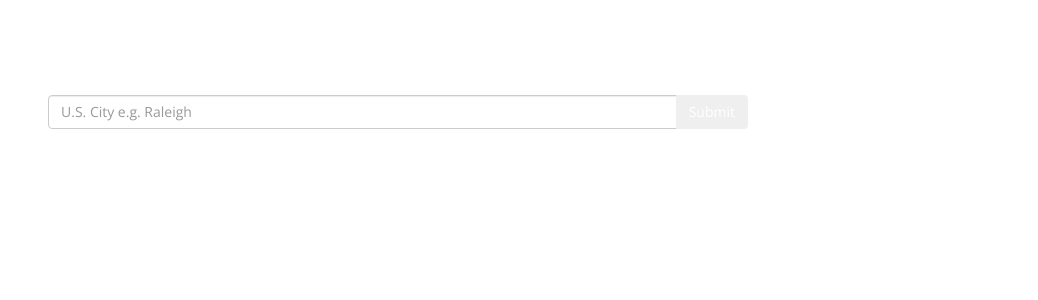
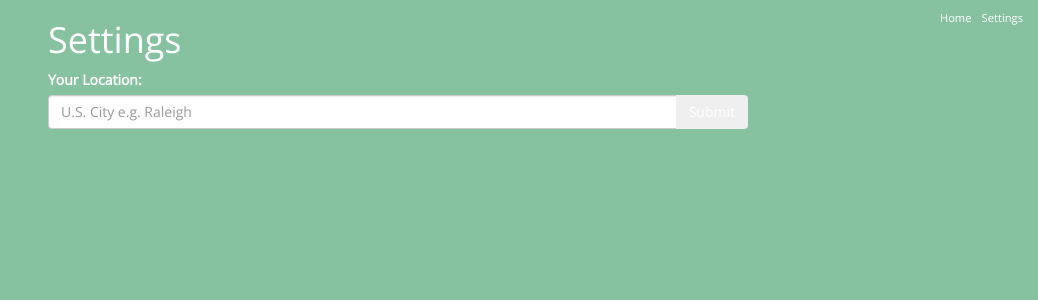
Before and after one commit to dlchung/goodwalks, a React (Create React App) app: page /settings in a window 1280 px wide. Shown: the top 300 px of the page, without its empty margins (242-1280 px from the left). Built offline with nearby package versions, Linux system fonts and the light colour scheme.

Commit message:
fixed background mood color changing

```diff
--- a/src/App.js
+++ b/src/App.js
@@ -1,8 +1,10 @@
 import React, { Component } from 'react';
 import { Link } from 'react-router';
+import { moodColor } from './components/good_day';
 
 export default class App extends Component {
   render() {
+    moodColor("great");
     return (
       <div>
         <div className="nav">
--- a/src/components/good_day.js
+++ b/src/components/good_day.js
@@ -1,35 +1,71 @@
-import React from 'react';
+import React, { Component } from 'react';
 
-export default (props) => {
-  const temp = props.currentTemp;
-  const lowTemp = 50;
-  const highTemp = 85;
+export function moodColor(mood) {
+  var currentMood = "";
   const great = "great-weather";
   const hot = "hot-weather";
   const cold = "cold-weather";
-  var walkStatus = "";
-  var mood = "";
 
+  switch(mood) {
+    case 'great':
+      currentMood = great;
+      break;
+    case 'hot':
+      currentMood = hot;
+      break;
+    case 'cold':
+      currentMood = cold;
+      break;
+    default:
+      currentMood = "";
+      break;
+  }
+
+  localStorage.setItem('mood', JSON.stringify(mood));
+  document.body.classList.add(currentMood);
+}
+
+export default class GoodDay extends Component {
+  renderMood() {
+    const temp = this.props.currentTemp;
+    const lowTemp = 55;
+    const highTemp = 85;
+    // const great = "great-weather";
+    // const hot = "hot-weather";
+    // const cold = "cold-weather";
+    // var mood = "";
+
+    var walkText = "";
     const statusGreat = "It's a great day to walk!";
     const statusCold = "Brr! It's too cold to walk!";
     const statusHot = "Wow! It's too hot to walk!";
 
     if(temp > lowTemp && temp < highTemp) {
-    walkStatus = statusGreat;
-    mood = great;
+      walkText = statusGreat;
+      //mood = great;
+      moodColor("great");
     }
     else if (temp > lowTemp){
-    walkStatus = statusHot;
-    mood = hot;
+      walkText = statusHot;
+      // mood = hot;
+      moodColor("hot");
     }
     else {
-    walkStatus = statusCold;
-    mood = cold;
+      walkText = statusCold;
+      // mood = cold;
+      moodColor("cold");
     }
 
-  document.body.classList.add(`${mood}`);
+    //document.classList.remove(great, hot, cold);
 
+    //localStorage.setItem('mood', JSON.stringify(mood));
+
+    return walkText;
+  }
+
+  render() {
     return (
-      <p className="walk-status">{walkStatus}</p>
+        <p className="walk-status">{this.renderMood()}</p>
     );
   }
+}
--- /dev/null
+++ b/src/components/mood_color.js
@@ -0,0 +1,23 @@
+export default function moodColor(e) {
+  var currentMood = "";
+  const great = "great-weather";
+  const hot = "hot-weather";
+  const cold = "cold-weather";
+
+  switch(e) {
+    case 'great':
+      currentMood = great;
+      break;
+    case 'hot':
+      currentMood = hot;
+      break;
+    case 'cold':
+      currentMood = cold;
+      break;
+    default:
+      currentMood = "";
+      break;
+  }
+
+
+}
--- a/src/components/search_bar.js
+++ b/src/components/search_bar.js
@@ -21,6 +21,7 @@ export default class SearchBar extends Component {
 
   render() {
     return (
+      <div className="form-wrap">
         <form onSubmit={this.onFormSubmit}>
           <label htmlFor="location-input">Your Location:</label>
           <div className="input-group">
@@ -36,6 +37,7 @@ export default class SearchBar extends Component {
             </span>
           </div>
         </form>
+      </div>
     );
   }
 }
```
Lines whose indentation alone changed are shown as unchanged.
